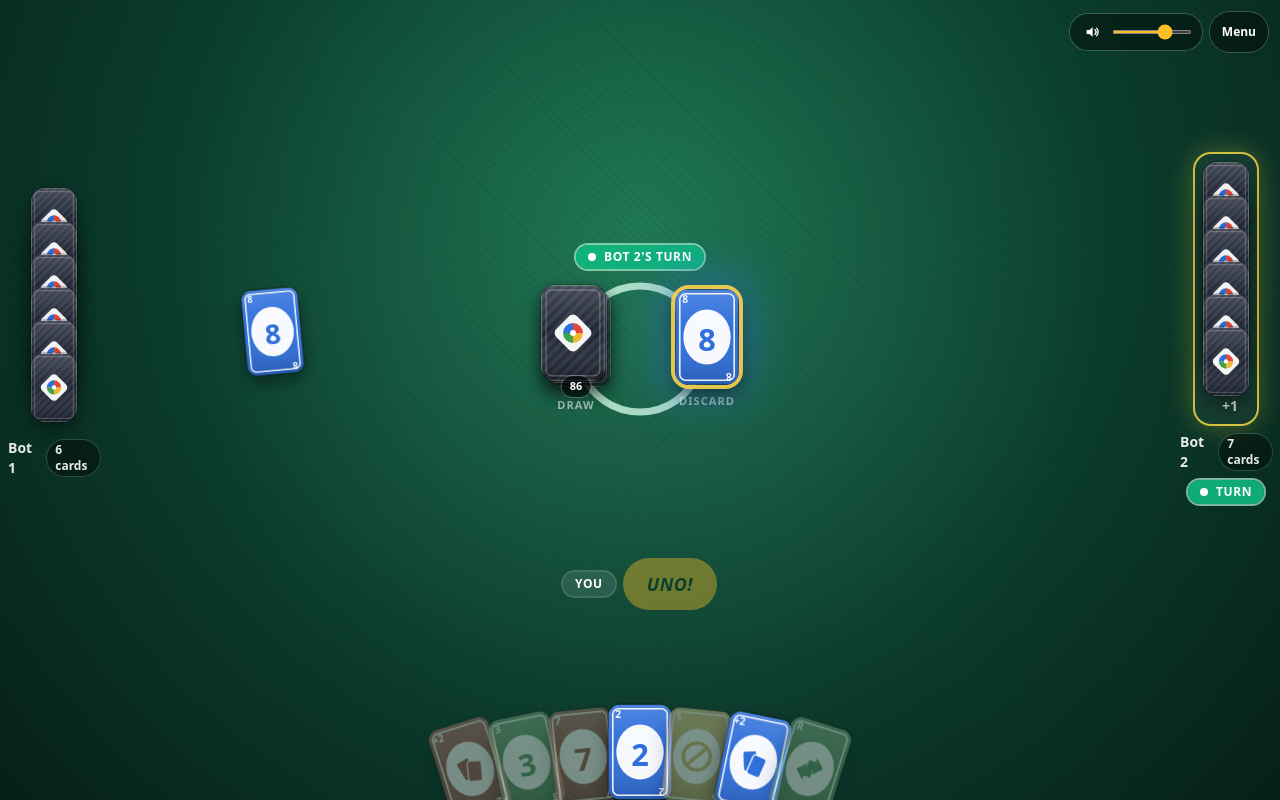
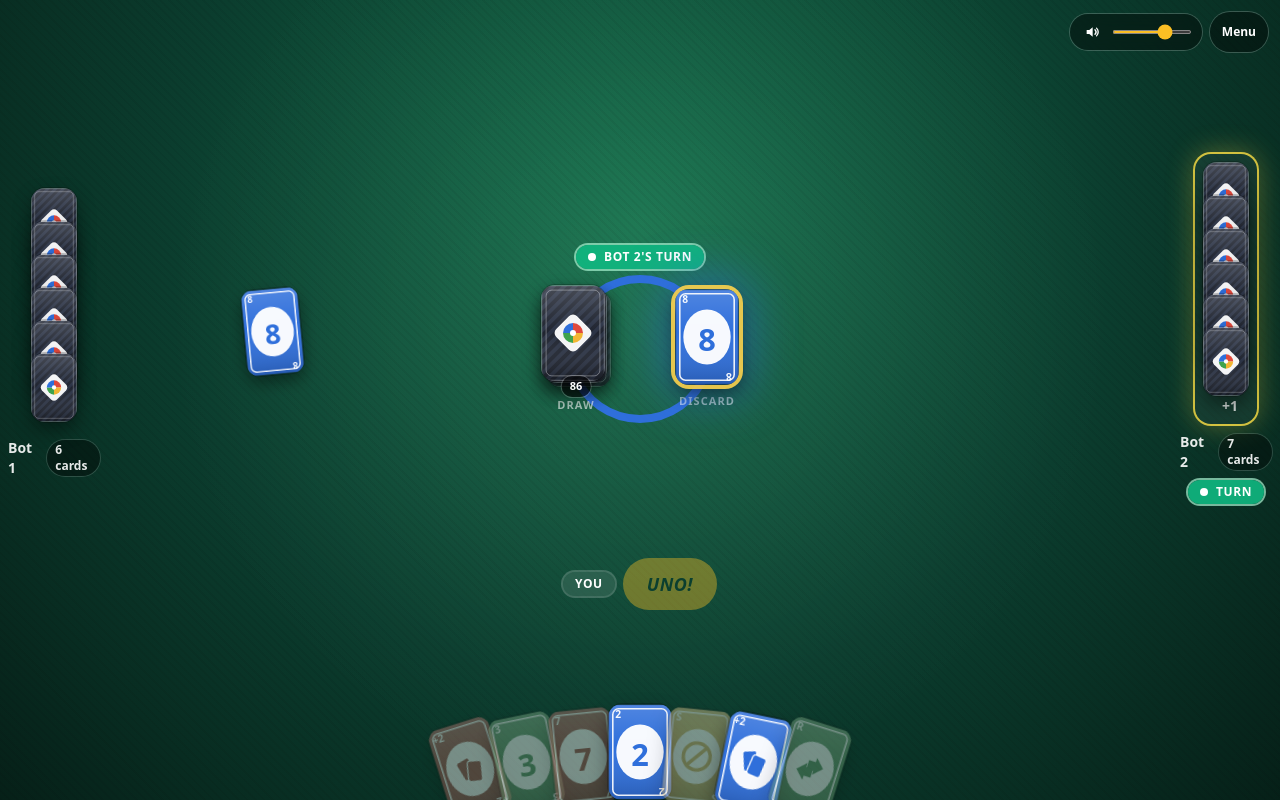
Before and after one commit to Haresz/una-uni-unu, a React (Vite) app: page / in a window 1280 px wide. Both pictures are taken after a click on the button "PLAY". Built offline with nearby package versions, Linux system fonts and the light colour scheme.

Commit message:
change: direction indicator base on color and direction

```diff
--- a/src/components/DirectionIndicator.tsx
+++ b/src/components/DirectionIndicator.tsx
@@ -1,23 +1,46 @@
 import { useId } from 'react';
-import type { Direction } from '../engine/types';
+import type { CardColor, Direction } from '../engine/types';
+import { COLOR_HEX } from './cards/cardTheme';
 
 export interface DirectionIndicatorProps {
   direction: Direction;
+  color: CardColor;
   className?: string;
   mobile?: boolean;
 }
 
+const ARCS: Record<'cw' | 'ccw', readonly [string, string]> = {
+  cw: [
+    'M 17.11 38.03 A 35 35 0 0 1 82.89 38.03',
+    'M 82.89 61.97 A 35 35 0 0 1 17.11 61.97',
+  ],
+  ccw: [
+    'M 82.89 38.03 A 35 35 0 0 0 17.11 38.03',
+    'M 17.11 61.97 A 35 35 0 0 0 82.89 61.97',
+  ],
+};
+
 /** Rotating arrow that shows which way play is travelling. */
-export function DirectionIndicator({ direction, className = '', mobile = false }: DirectionIndicatorProps) {
+export function DirectionIndicator({
+  direction,
+  color,
+  className = '',
+  mobile = false,
+}: DirectionIndicatorProps) {
   const markerId = `head-${useId().replace(/[^a-zA-Z0-9_-]/g, '')}`;
-  const size = mobile ? 'h-28 w-28' : 'h-[180px] w-[180px]';
+  const size = mobile ? 'h-32 w-32' : 'h-[200px] w-[200px]';
+  const clockwise = direction === 1;
+  const [upperArc, lowerArc] = ARCS[clockwise ? 'cw' : 'ccw'];
 
   return (
-    <div className={`pointer-events-none flex items-center justify-center text-emerald-100/80 ${className}`}>
+    <div
+      className={`pointer-events-none flex items-center justify-center transition-colors duration-300 ${className}`}
+      style={{ color: COLOR_HEX[color] }}
+    >
       <svg
         viewBox="0 0 100 100"
-        className={`direction ${direction === -1 ? 'ccw' : ''} ${size}`}
-        aria-label={direction === 1 ? 'Clockwise' : 'Counterclockwise'}
+        className={`direction ${clockwise ? '' : 'ccw'} ${size}`}
+        aria-label={clockwise ? 'Clockwise' : 'Counterclockwise'}
       >
         <defs>
           <marker
@@ -33,14 +56,8 @@ export function DirectionIndicator({ direction, className = '', mobile = false }
           </marker>
         </defs>
         <g fill="none" stroke="currentColor" strokeWidth="4" strokeLinecap="round">
-          <path
-            d="M 17.11 38.03 A 35 35 0 0 1 82.89 38.03"
-            markerEnd={`url(#${markerId})`}
-          />
-          <path
-            d="M 82.89 61.97 A 35 35 0 0 1 17.11 61.97"
-            markerEnd={`url(#${markerId})`}
-          />
+          <path d={upperArc} markerEnd={`url(#${markerId})`} />
+          <path d={lowerArc} markerEnd={`url(#${markerId})`} />
         </g>
       </svg>
     </div>
--- a/src/components/GameTable.tsx
+++ b/src/components/GameTable.tsx
@@ -140,6 +140,7 @@ function TableCenter({
       <div className="relative flex items-center justify-center">
         <DirectionIndicator
           direction={direction}
+          color={activeColor}
           mobile={mobile}
           className="absolute left-1/2 top-1/2 -translate-x-1/2 -translate-y-1/2"
         />
```
Also changed, not shown: 1 other file (tests, documents, lock files or other folders).
